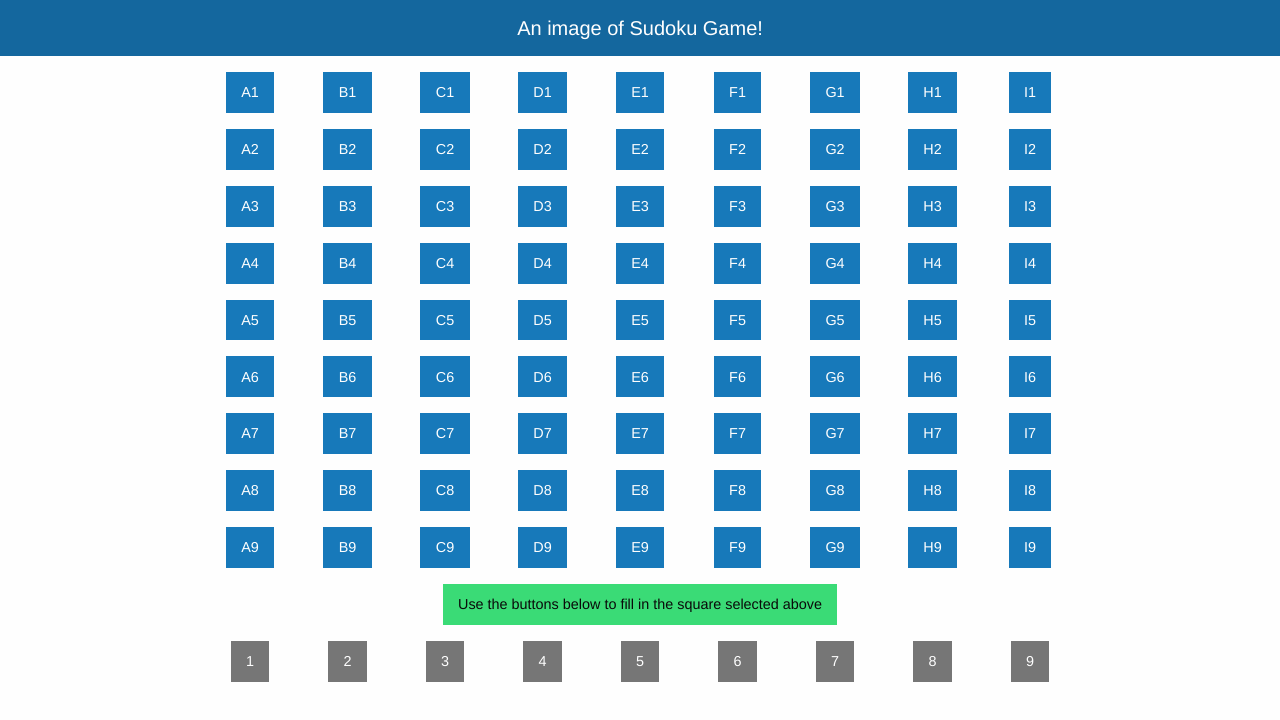
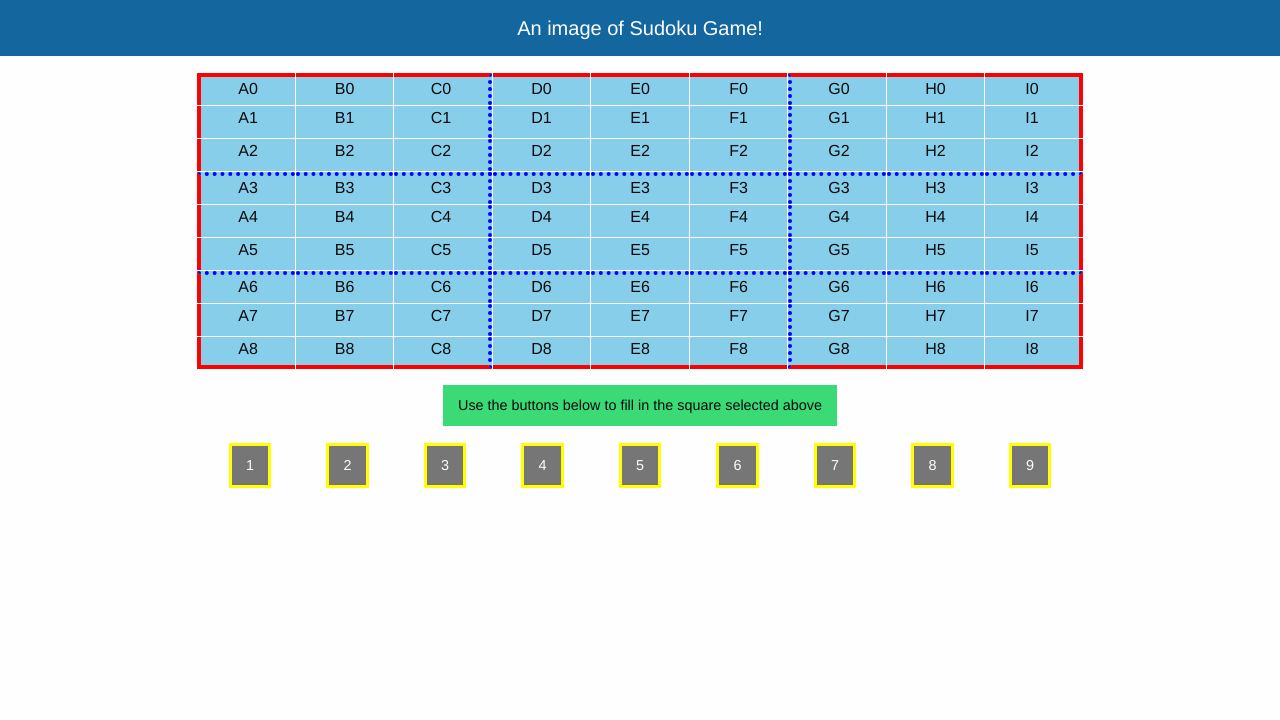
Before and after one commit to code-monkey713/project-one, a plain HTML site: page index.html in a window 1280 px wide. Drawn offline with nearby package versions, Linux system fonts and the light colour scheme.

Commit message:
added borders around and inner blocks using CSS

```diff
--- a/assets/css/style.css
+++ b/assets/css/style.css
@@ -0,0 +1,114 @@
+.square {
+  background-color: skyblue;
+  width: 2rem;
+  height: 2rem;
+  margin: .5px;
+  padding: 0;
+
+}
+
+.instruction {
+  margin-top: 1rem;
+}
+
+.fieldBtn {
+  border: 3px solid yellow;
+  margin: 1px;
+}
+
+#C0,
+#C1,
+#C2,
+#C3,
+#C4,
+#C5,
+#C6,
+#C7,
+#C8 {
+  border-right: 4px dotted blue;
+}
+
+#G0,
+#G1,
+#G2,
+#G3,
+#G4,
+#G5,
+#G6,
+#G7,
+#G8 {
+  border-left: 4px dotted blue;
+}
+
+#A3,
+#B3,
+#C3,
+#D3,
+#E3,
+#F3,
+#G3,
+#H3,
+#I3 {
+  border-top: 4px dotted blue;
+}
+
+#A6,
+#B6,
+#C6,
+#D6,
+#E6,
+#F6,
+#G6,
+#H6,
+#I6 {
+  border-top: 4px dotted blue;
+}
+
+/* border around the board */
+#A0,
+#A1,
+#A2,
+#A3,
+#A4,
+#A5,
+#A6,
+#A7,
+#A8 {
+  border-left: 4px solid red;
+}
+
+#I0,
+#I1,
+#I2,
+#I3,
+#I4,
+#I5,
+#I6,
+#I7,
+#I8 {
+  border-right: 4px solid red;
+}
+
+#A0,
+#B0,
+#C0,
+#D0,
+#E0,
+#F0,
+#G0,
+#H0,
+#I0 {
+  border-top: 4px solid red;
+}
+
+#A8,
+#B8,
+#C8,
+#D8,
+#E8,
+#F8,
+#G8,
+#H8,
+#I8 {
+  border-bottom: 4px solid red;
+}
--- a/index.html
+++ b/index.html
@@ -57,140 +57,140 @@
       </div>
     </div>
 
-    <div class="grid-block text-center text-align-vertical">
-      <div class="grid-x margin-bottom-0">
+    <div class="grid-block text-center text-align-vertical gameBoard">
+      <div class="grid-x row0">
         <div class="cell auto"></div>
-        <div class="cell small-1"><button class="button">A1</button></div>
-        <div class="cell small-1"><button class="button">B1</button></div>
-        <div class="cell small-1"><button class="button">C1</button></div>
-        <div class="cell small-1"><button class="button">D1</button></div>
-        <div class="cell small-1"><button class="button">E1</button></div>
-        <div class="cell small-1"><button class="button">F1</button></div>
-        <div class="cell small-1"><button class="button">G1</button></div>
-        <div class="cell small-1"><button class="button">H1</button></div>
-        <div class="cell small-1"><button class="button">I1</button></div>
+        <div class="cell small-1 square" id="A0">A0</div>
+        <div class="cell small-1 square" id="B0">B0</div>
+        <div class="cell small-1 square" id="C0">C0</div>
+        <div class="cell small-1 square" id="D0">D0</div>
+        <div class="cell small-1 square" id="E0">E0</div>
+        <div class="cell small-1 square" id="F0">F0</div>
+        <div class="cell small-1 square" id="G0">G0</div>
+        <div class="cell small-1 square" id="H0">H0</div>
+        <div class="cell small-1 square" id="I0">I0</div>
         <div class="cell auto"></div>
       </div>
-      <div class="grid-x">
-        <div class="cell auto"></div>
-        <div class="cell small-1"><button class="button">A2</button></div>
-        <div class="cell small-1"><button class="button">B2</button></div>
-        <div class="cell small-1"><button class="button">C2</button></div>
-        <div class="cell small-1"><button class="button">D2</button></div>
-        <div class="cell small-1"><button class="button">E2</button></div>
-        <div class="cell small-1"><button class="button">F2</button></div>
-        <div class="cell small-1"><button class="button">G2</button></div>
-        <div class="cell small-1"><button class="button">H2</button></div>
-        <div class="cell small-1"><button class="button">I2</button></div>
+      <div class="grid-x row1">
+        <div class="cell auto row1"></div>
+        <div class="cell small-1 square" id="A1">A1</div>
+        <div class="cell small-1 square" id="B1">B1</div>
+        <div class="cell small-1 square" id="C1">C1</div>
+        <div class="cell small-1 square" id="D1">D1</div>
+        <div class="cell small-1 square" id="E1">E1</div>
+        <div class="cell small-1 square" id="F1">F1</div>
+        <div class="cell small-1 square" id="G1">G1</div>
+        <div class="cell small-1 square" id="H1">H1</div>
+        <div class="cell small-1 square" id="I1">I1</div>
         <div class="cell auto"></div>
       </div>
-      <div class="grid-x">
+      <div class="grid-x row2">
         <div class="cell auto"></div>
-        <div class="cell small-1"><button class="button">A3</button></div>
-        <div class="cell small-1"><button class="button">B3</button></div>
-        <div class="cell small-1"><button class="button">C3</button></div>
-        <div class="cell small-1"><button class="button">D3</button></div>
-        <div class="cell small-1"><button class="button">E3</button></div>
-        <div class="cell small-1"><button class="button">F3</button></div>
-        <div class="cell small-1"><button class="button">G3</button></div>
-        <div class="cell small-1"><button class="button">H3</button></div>
-        <div class="cell small-1"><button class="button">I3</button></div>
+        <div class="cell small-1 square" id="A2">A2</div>
+        <div class="cell small-1 square" id="B2">B2</div>
+        <div class="cell small-1 square" id="C2">C2</div>
+        <div class="cell small-1 square" id="D2">D2</div>
+        <div class="cell small-1 square" id="E2">E2</div>
+        <div class="cell small-1 square" id="F2">F2</div>
+        <div class="cell small-1 square" id="G2">G2</div>
+        <div class="cell small-1 square" id="H2">H2</div>
+        <div class="cell small-1 square" id="I2">I2</div>
         <div class="cell auto"></div>
       </div>
-      <div class="grid-x">
+      <div class="grid-x row3">
         <div class="cell auto"></div>
-        <div class="cell small-1"><button class="button">A4</button></div>
-        <div class="cell small-1"><button class="button">B4</button></div>
-        <div class="cell small-1"><button class="button">C4</button></div>
-        <div class="cell small-1"><button class="button">D4</button></div>
-        <div class="cell small-1"><button class="button">E4</button></div>
-        <div class="cell small-1"><button class="button">F4</button></div>
-        <div class="cell small-1"><button class="button">G4</button></div>
-        <div class="cell small-1"><button class="button">H4</button></div>
-        <div class="cell small-1"><button class="button">I4</button></div>
+        <div class="cell small-1 square" id="A3">A3</div>
+        <div class="cell small-1 square" id="B3">B3</div>
+        <div class="cell small-1 square" id="C3">C3</div>
+        <div class="cell small-1 square" id="D3">D3</div>
+        <div class="cell small-1 square" id="E3">E3</div>
+        <div class="cell small-1 square" id="F3">F3</div>
+        <div class="cell small-1 square" id="G3">G3</div>
+        <div class="cell small-1 square" id="H3">H3</div>
+        <div class="cell small-1 square" id="I3">I3</div>
         <div class="cell auto"></div>
       </div>
-      <div class="grid-x">
+      <div class="grid-x row4">
         <div class="cell auto"></div>
-        <div class="cell small-1"><button class="button">A5</button></div>
-        <div class="cell small-1"><button class="button">B5</button></div>
-        <div class="cell small-1"><button class="button">C5</button></div>
-        <div class="cell small-1"><button class="button">D5</button></div>
-        <div class="cell small-1"><button class="button">E5</button></div>
-        <div class="cell small-1"><button class="button">F5</button></div>
-        <div class="cell small-1"><button class="button">G5</button></div>
-        <div class="cell small-1"><button class="button">H5</button></div>
-        <div class="cell small-1"><button class="button">I5</button></div>
+        <div class="cell small-1 square" id="A4">A4</div>
+        <div class="cell small-1 square" id="B4">B4</div>
+        <div class="cell small-1 square" id="C4">C4</div>
+        <div class="cell small-1 square" id="D4">D4</div>
+        <div class="cell small-1 square" id="E4">E4</div>
+        <div class="cell small-1 square" id="F4">F4</div>
+        <div class="cell small-1 square" id="G4">G4</div>
+        <div class="cell small-1 square" id="H4">H4</div>
+        <div class="cell small-1 square" id="I4">I4</div>
         <div class="cell auto"></div>
       </div>
-      <div class="grid-x">
+      <div class="grid-x row5">
         <div class="cell auto"></div>
-        <div class="cell small-1"><button class="button">A6</button></div>
-        <div class="cell small-1"><button class="button">B6</button></div>
-        <div class="cell small-1"><button class="button">C6</button></div>
-        <div class="cell small-1"><button class="button">D6</button></div>
-        <div class="cell small-1"><button class="button">E6</button></div>
-        <div class="cell small-1"><button class="button">F6</button></div>
-        <div class="cell small-1"><button class="button">G6</button></div>
-        <div class="cell small-1"><button class="button">H6</button></div>
-        <div class="cell small-1"><button class="button">I6</button></div>
+        <div class="cell small-1 square" id="A5">A5</div>
+        <div class="cell small-1 square" id="B5">B5</div>
+        <div class="cell small-1 square" id="C5">C5</div>
+        <div class="cell small-1 square" id="D5">D5</div>
+        <div class="cell small-1 square" id="E5">E5</div>
+        <div class="cell small-1 square" id="F5">F5</div>
+        <div class="cell small-1 square" id="G5">G5</div>
+        <div class="cell small-1 square" id="H5">H5</div>
+        <div class="cell small-1 square" id="I5">I5</div>
         <div class="cell auto"></div>
       </div>
-      <div class="grid-x">
+      <div class="grid-x row6">
         <div class="cell auto"></div>
-        <div class="cell small-1"><button class="button">A7</button></div>
-        <div class="cell small-1"><button class="button">B7</button></div>
-        <div class="cell small-1"><button class="button">C7</button></div>
-        <div class="cell small-1"><button class="button">D7</button></div>
-        <div class="cell small-1"><button class="button">E7</button></div>
-        <div class="cell small-1"><button class="button">F7</button></div>
-        <div class="cell small-1"><button class="button">G7</button></div>
-        <div class="cell small-1"><button class="button">H7</button></div>
-        <div class="cell small-1"><button class="button">I7</button></div>
+        <div class="cell small-1 square" id="A6">A6</div>
+        <div class="cell small-1 square" id="B6">B6</div>
+        <div class="cell small-1 square" id="C6">C6</div>
+        <div class="cell small-1 square" id="D6">D6</div>
+        <div class="cell small-1 square" id="E6">E6</div>
+        <div class="cell small-1 square" id="F6">F6</div>
+        <div class="cell small-1 square" id="G6">G6</div>
+        <div class="cell small-1 square" id="H6">H6</div>
+        <div class="cell small-1 square" id="I6">I6</div>
         <div class="cell auto"></div>
       </div>
-      <div class="grid-x">
+      <div class="grid-x row7">
         <div class="cell auto"></div>
-        <div class="cell small-1"><button class="button">A8</button></div>
-        <div class="cell small-1"><button class="button">B8</button></div>
-        <div class="cell small-1"><button class="button">C8</button></div>
-        <div class="cell small-1"><button class="button">D8</button></div>
-        <div class="cell small-1"><button class="button">E8</button></div>
-        <div class="cell small-1"><button class="button">F8</button></div>
-        <div class="cell small-1"><button class="button">G8</button></div>
-        <div class="cell small-1"><button class="button">H8</button></div>
-        <div class="cell small-1"><button class="button">I8</button></div>
+        <div class="cell small-1 square" id="A7">A7</div>
+        <div class="cell small-1 square" id="B7">B7</div>
+        <div class="cell small-1 square" id="C7">C7</div>
+        <div class="cell small-1 square" id="D7">D7</div>
+        <div class="cell small-1 square" id="E7">E7</div>
+        <div class="cell small-1 square" id="F7">F7</div>
+        <div class="cell small-1 square" id="G7">G7</div>
+        <div class="cell small-1 square" id="H7">H7</div>
+        <div class="cell small-1 square" id="I7">I7</div>
         <div class="cell auto"></div>
       </div>
-      <div class="grid-x">
+      <div class="grid-x row8">
         <div class="cell auto"></div>
-        <div class="cell small-1"><button class="button">A9</button></div>
-        <div class="cell small-1"><button class="button">B9</button></div>
-        <div class="cell small-1"><button class="button">C9</button></div>
-        <div class="cell small-1"><button class="button">D9</button></div>
-        <div class="cell small-1"><button class="button">E9</button></div>
-        <div class="cell small-1"><button class="button">F9</button></div>
-        <div class="cell small-1"><button class="button">G9</button></div>
-        <div class="cell small-1"><button class="button">H9</button></div>
-        <div class="cell small-1"><button class="button">I9</button></div>
+        <div class="cell small-1 square" id="A8">A8</div>
+        <div class="cell small-1 square" id="B8">B8</div>
+        <div class="cell small-1 square" id="C8">C8</div>
+        <div class="cell small-1 square" id="D8">D8</div>
+        <div class="cell small-1 square" id="E8">E8</div>
+        <div class="cell small-1 square" id="F8">F8</div>
+        <div class="cell small-1 square" id="G8">G8</div>
+        <div class="cell small-1 square" id="H8">H8</div>
+        <div class="cell small-1 square" id="I8">I8</div>
         <div class="cell auto"></div>
       </div>
       <div class="grid-x text-center">
-        <div class="cell">
+        <div class="cell instruction">
           <button class="button success">Use the buttons below to fill in the square selected above</button>
         </div>
       </div>
       <div class="grid-x">
         <div class="cell auto"></div>
-        <div class="cell small-1"><button class="button secondary">1</button></div>
-        <div class="cell small-1"><button class="button secondary">2</button></div>
-        <div class="cell small-1"><button class="button secondary">3</button></div>
-        <div class="cell small-1"><button class="button secondary">4</button></div>
-        <div class="cell small-1"><button class="button secondary">5</button></div>
-        <div class="cell small-1"><button class="button secondary">6</button></div>
-        <div class="cell small-1"><button class="button secondary">7</button></div>
-        <div class="cell small-1"><button class="button secondary">8</button></div>
-        <div class="cell small-1"><button class="button secondary">9</button></div>
+        <div class="cell small-1"><button class="button secondary fieldBtn" id="btn1">1</button></div>
+        <div class="cell small-1"><button class="button secondary fieldBtn" id="btn2">2</button></div>
+        <div class="cell small-1"><button class="button secondary fieldBtn" id="btn3">3</button></div>
+        <div class="cell small-1"><button class="button secondary fieldBtn" id="btn4">4</button></div>
+        <div class="cell small-1"><button class="button secondary fieldBtn" id="btn5">5</button></div>
+        <div class="cell small-1"><button class="button secondary fieldBtn" id="btn6">6</button></div>
+        <div class="cell small-1"><button class="button secondary fieldBtn" id="btn7">7</button></div>
+        <div class="cell small-1"><button class="button secondary fieldBtn" id="btn8">8</button></div>
+        <div class="cell small-1"><button class="button secondary fieldBtn" id="btn9">9</button></div>
         <div class="cell auto"></div>
       </div>
     </div>
```
